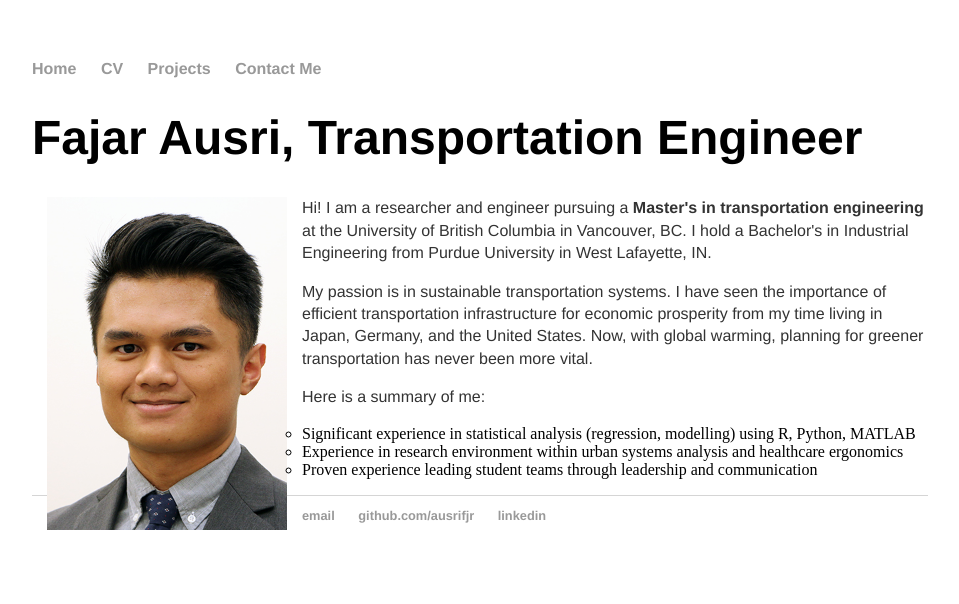
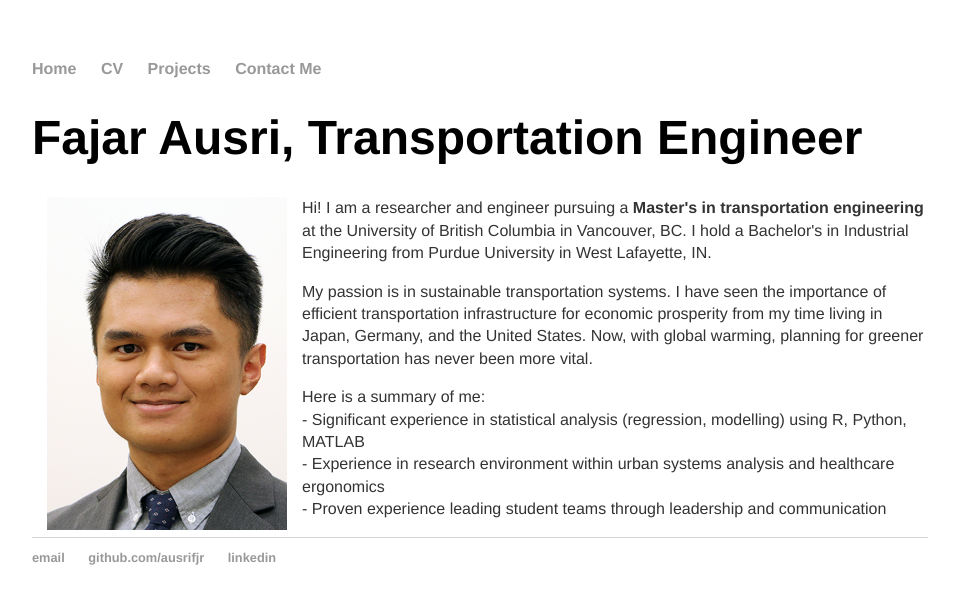
Before and after one commit to ausrifjr/ausrifjr.github.io, a Jekyll site: the page built from index.html, in a window 1280 px wide. Shown: the top 604 px of the page, without its empty margins (160-1119 px from the left). Built offline with Jekyll 4.4.1, drawn with Linux system fonts in a browser that asks for light colours.

Commit message:
Update index.html

```diff
--- a/index.html
+++ b/index.html
@@ -8,10 +8,8 @@
 	<p style="margin-top: 20px;"> </p>
 	<p>Hi! I am a researcher and engineer pursuing a <b>Master's in transportation engineering</b> at the University of British Columbia in Vancouver, BC. I hold a Bachelor's in Industrial Engineering from Purdue University in West Lafayette, IN.</p>
 	<p>My passion is in sustainable transportation systems. I have seen the importance of efficient transportation infrastructure for economic prosperity from my time living in Japan, Germany, and the United States. Now, with global warming, planning for greener transportation has never been more vital.</p>
-	<p>Here is a summary of me:</p>
-	<p><ul style="list-style-type:circle;">
-		<li>Significant experience in statistical analysis (regression, modelling) using R, Python, MATLAB</li>
-		<li>Experience in research environment within urban systems analysis and healthcare ergonomics</li>
-		<li>Proven experience leading student teams through leadership and communication</li>
-	</ul></p>
+	<p>Here is a summary of me:
+		<br>- Significant experience in statistical analysis (regression, modelling) using R, Python, MATLAB
+		<br>- Experience in research environment within urban systems analysis and healthcare ergonomics
+		<br>- Proven experience leading student teams through leadership and communication</p>
 </div><!-- /.blurb -->
```
